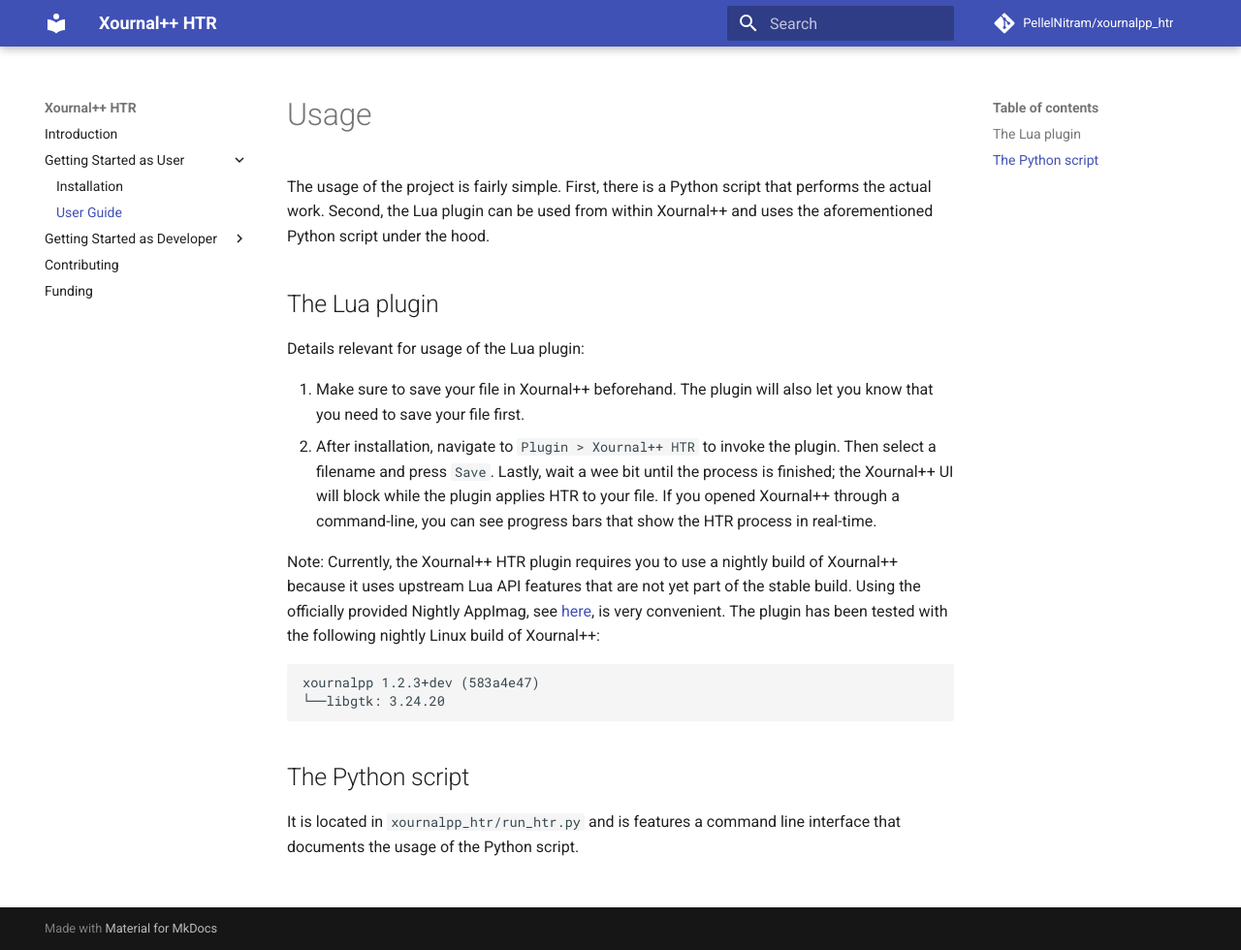
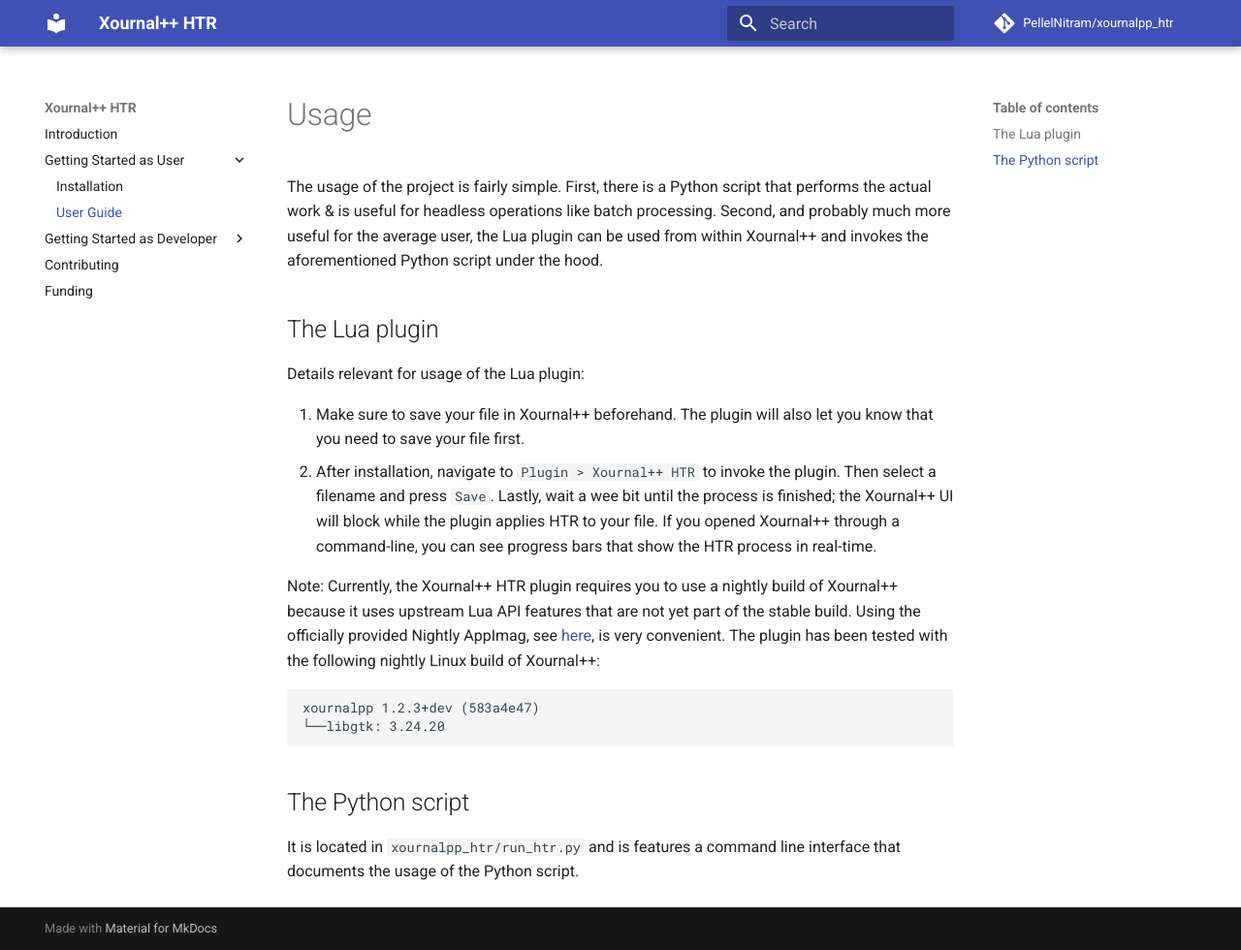
Before and after one commit to PellelNitram/xournalpp_htr, an MkDocs documentation site: the page built from docs/user_guide.md, in a window 1280 px wide and 980 px high. Shown: the whole window at 97% size. Built offline with MkDocs 1.6.1 and Material for MkDocs 9.7.7, drawn with Linux system fonts in a browser that asks for light colours; comment, search, counter and statistics services are not loaded.

Commit message:
Update `user_guide.md` documentation.

```diff
--- a/docs/user_guide.md
+++ b/docs/user_guide.md
@@ -1,6 +1,6 @@
 # Usage
 
-The usage of the project is fairly simple. First, there is a Python script that performs the actual work. Second, the Lua plugin can be used from within Xournal++ and uses the aforementioned Python script under the hood.
+The usage of the project is fairly simple. First, there is a Python script that performs the actual work & is useful for headless operations like batch processing. Second, and probably much more useful for the average user, the Lua plugin can be used from within Xournal++ and invokes the aforementioned Python script under the hood.
 
 ## The Lua plugin
 
```
